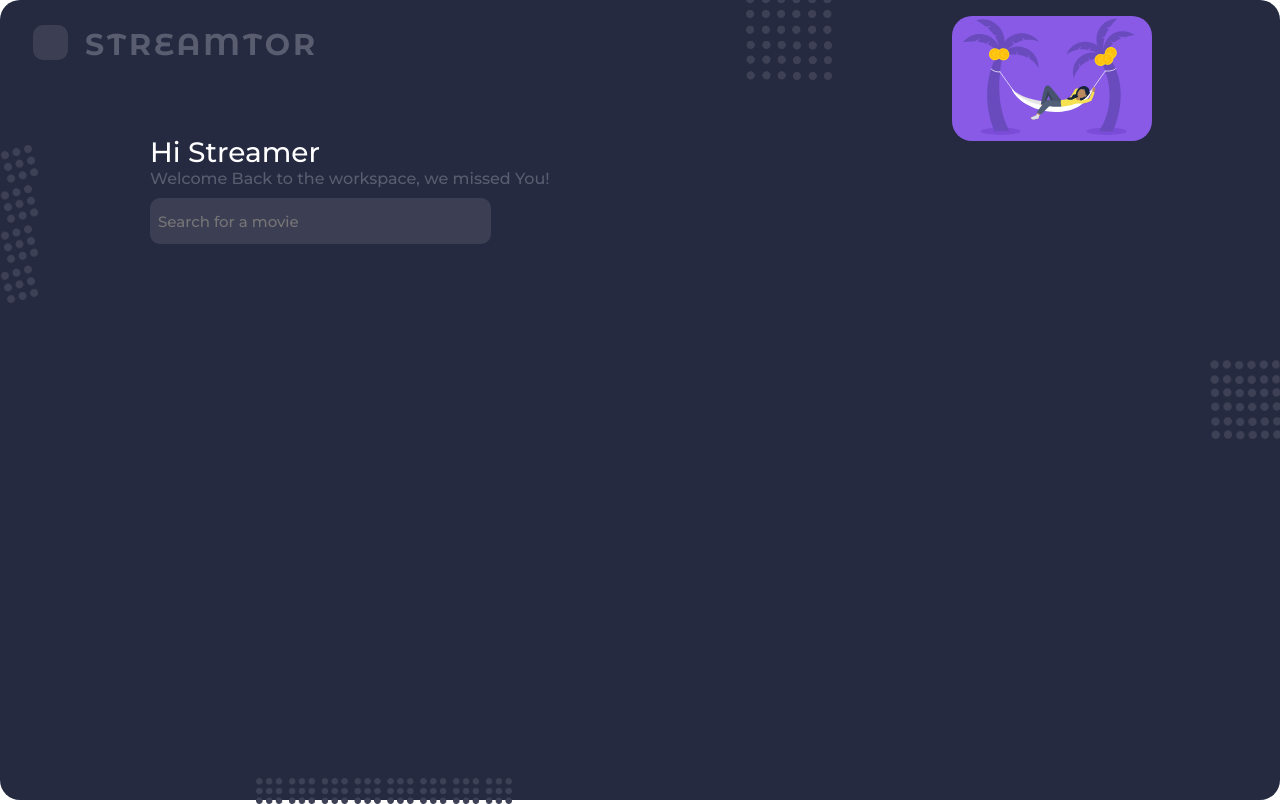
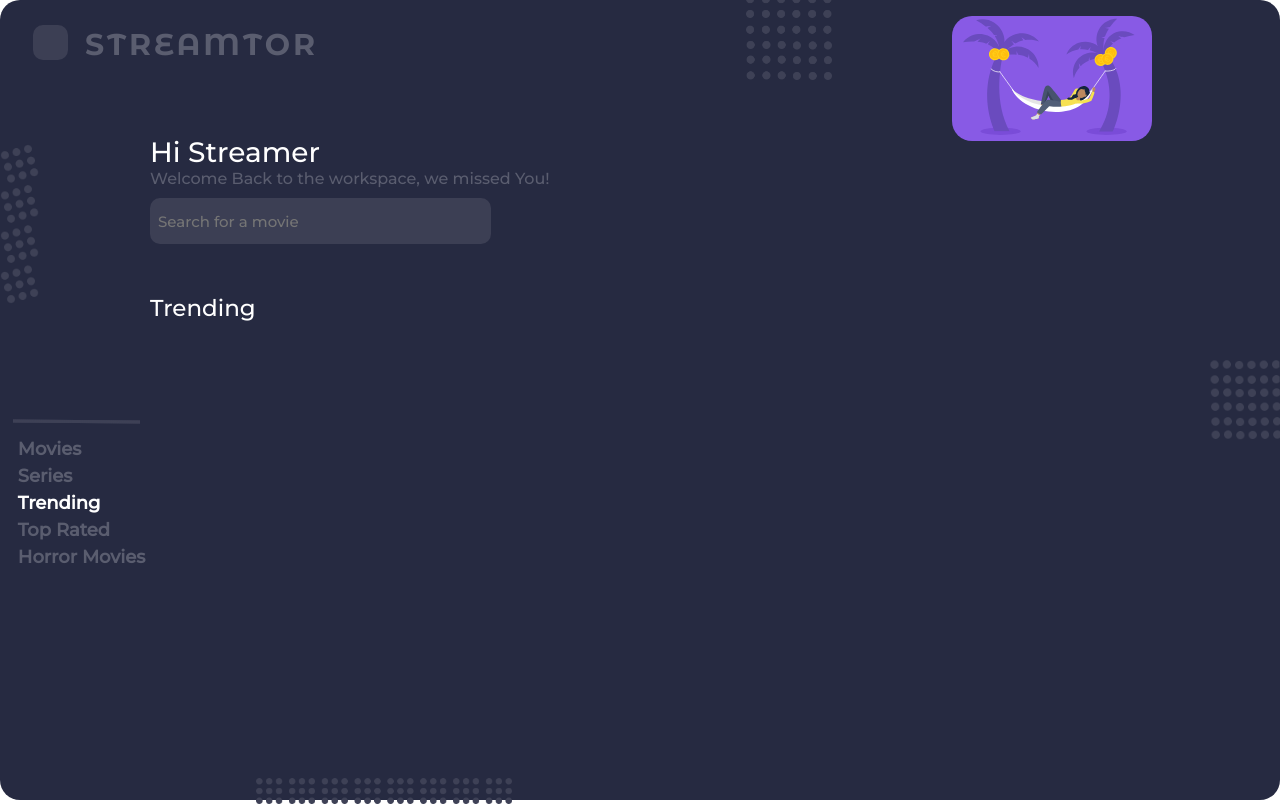
Before and after one commit to Streamtor/streamtor.github.io, a React (Create React App) app: page / in a window 1280 px wide. Built offline with nearby package versions, Linux system fonts and the light colour scheme.

Commit message:
Side Menu List view added

```diff
--- a/src/App.css
+++ b/src/App.css
@@ -60,6 +60,15 @@
   transform: scale(1.1);
 }
 
+span {
+  -webkit-touch-callout: none;
+  -webkit-user-select: none;
+  -khtml-user-select: none;
+  -moz-user-select: none;
+  -ms-user-select: none;
+  user-select: none;
+}
+
 .app-menu-icon {
   position: absolute;
   align-items: center;
--- a/src/Pages/Home/home.css
+++ b/src/Pages/Home/home.css
@@ -79,3 +79,57 @@
 .home-search-icon-wrapper :hover {
   transform: scale(1.1);
 }
+
+.home-movies-category-title {
+  margin-top: 50px;
+  font-family: "Montserrat", sans-serif;
+  font-style: normal;
+  font-weight: 400;
+  font-size: 23px;
+  color: #ffffff;
+}
+
+.home-movies-category-wrapper {
+  position: absolute;
+  left: 1%;
+  margin-top: 20px;
+}
+
+.home-divider {
+  width: 125px;
+  height: 1px;
+  background-color: #3e4156;
+  border: 1px solid #3e4156;
+  transform: rotate(0.48deg);
+}
+
+.unstyled-list {
+  list-style-type: none;
+  padding: 0;
+  margin: 0;
+  text-align: left;
+  margin-top: 15px;
+}
+
+.list-text {
+  font-family: "Montserrat", sans-serif;
+  font-style: normal;
+  font-weight: 600;
+  margin: 5px;
+  font-size: 18px;
+  color: #5a5d6f;
+  -webkit-touch-callout: none;
+  -webkit-user-select: none;
+  -khtml-user-select: none;
+  -moz-user-select: none;
+  -ms-user-select: none;
+  user-select: none;
+}
+
+.list-text:hover {
+  color: #c9b3df;
+}
+
+.selected-genre {
+  color: white;
+}
--- a/src/Pages/Home/home.jsx
+++ b/src/Pages/Home/home.jsx
@@ -1,4 +1,4 @@
-import React from "react";
+import React, { useState } from "react";
 import "./home.css";
 import { Icon, InlineIcon } from "@iconify/react";
 import searchIcon from "@iconify/icons-ei/search";
@@ -6,6 +6,8 @@ import Lottie from "react-lottie";
 import animationData from "../../assets/lotties/33598-hammock.json";
 
 export default function Home() {
+  const [selectedGenre, setSelectedGenre] = useState("Trending");
+
   const defaultOptions = {
     loop: true,
     autoplay: true,
@@ -13,6 +15,10 @@ export default function Home() {
     rendererSettings: {
       preserveAspectRatio: "xMidYMid slice",
     },
+  };
+
+  const handleGenreClick = (value) => {
+    setSelectedGenre(value);
   };
 
   return (
@@ -32,6 +38,62 @@ export default function Home() {
             />
           </div>
         </div>
+        <span className="home-movies-category-title">Trending</span>
+      </div>
+      <div className="home-movies-category-wrapper">
+        <div className="home-divider" />
+        <ul className="unstyled-list">
+          <li
+            className={
+              selectedGenre === "Movies"
+                ? "list-text selected-genre"
+                : "list-text"
+            }
+            onClick={() => handleGenreClick("Movies")}
+          >
+            Movies
+          </li>
+          <li
+            className={
+              selectedGenre === "Series"
+                ? "list-text selected-genre"
+                : "list-text"
+            }
+            onClick={() => handleGenreClick("Series")}
+          >
+            Series
+          </li>
+          <li
+            className={
+              selectedGenre === "Trending"
+                ? "list-text selected-genre"
+                : "list-text"
+            }
+            onClick={() => handleGenreClick("Trending")}
+          >
+            Trending
+          </li>
+          <li
+            className={
+              selectedGenre === "Top Rated"
+                ? "list-text selected-genre"
+                : "list-text"
+            }
+            onClick={() => handleGenreClick("Top Rated")}
+          >
+            Top Rated
+          </li>
+          <li
+            className={
+              selectedGenre === "Horror Movies"
+                ? "list-text selected-genre"
+                : "list-text"
+            }
+            onClick={() => handleGenreClick("Horror Movies")}
+          >
+            Horror Movies
+          </li>
+        </ul>
       </div>
       <div className="lottie-animation-wrapper">
         <Lottie
```
